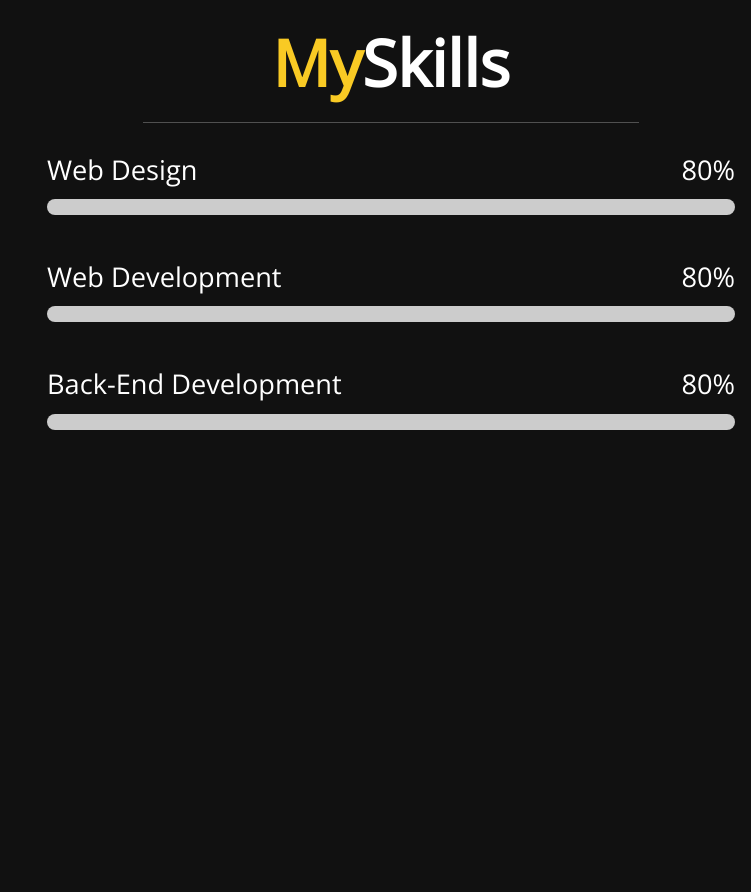
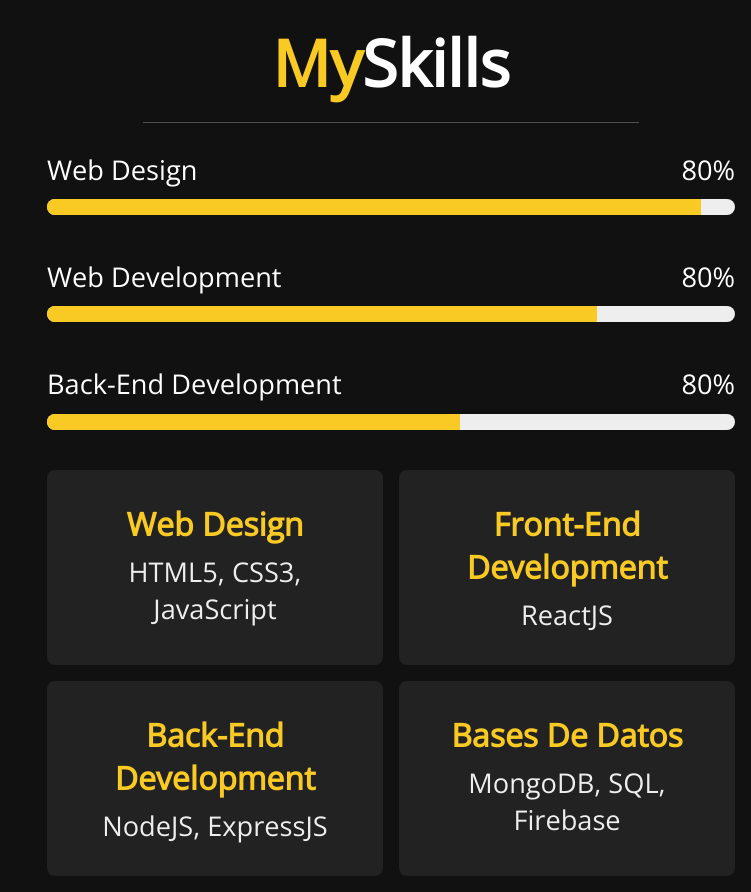
Before and after one commit to Espadaadelino/Portfolio, a plain HTML site: page index.html in a window 1280 px wide. Shown: the part 2329-3221 px from the top of the page, without its empty margins (529-1280 px from the left). Before the commit the page ends 2791 px from the top, so only its background shows below. Drawn offline with nearby package versions, Linux system fonts and the light colour scheme.

Commit message:
about me y mySkills terminadas

```diff
--- a/index.html
+++ b/index.html
@@ -87,6 +87,24 @@
                     <div class="bar"><span></span></div>
                 </div>
             </div>
+            <div class="box-container">
+                <div class="box">
+                    <h3>Web Design</h3>
+                    <p>HTML5, CSS3, JavaScript</p>
+                </div>
+                <div class="box">
+                    <h3>Front-End Development</h3>
+                    <p>ReactJS</p>
+                </div>
+                <div class="box">
+                    <h3>Back-end development</h3>
+                    <p>NodeJS, ExpressJS</p>
+                </div>
+                <div class="box">
+                    <h3>Bases de Datos</h3>
+                    <p>MongoDB, SQL, Firebase</p>
+                </div>
+            </div>
         </div>
 
     </section>
--- a/style.css
+++ b/style.css
@@ -238,18 +238,60 @@ header .follow a:hover{
 
 .about .row .skills .progress .bar{
     width: 100%;
-    background: #ccc;
+    background: #eee;
     overflow: hidden;
     height: 1rem;
     border-radius: 50rem;
 }
 
 .about .row .skills .progress .bar span{
-    font-display:block ;
-    height:100% ;
-    background:yellow;
+    display: block;
+    height: 100%;
+
 }
 
+.about .row .skills .progress:nth-child(1) .bar span{
+    width:95%;
+    background:var(--yellow)
+}
+
+.about .row .skills .progress:nth-child(2) .bar span{
+    width: 80%;
+    background: var(--yellow);
+}
+
+.about .row .skills .progress:nth-child(3) .bar span{
+    width:60%;
+    background: var(--yellow);
+}
+
+.about .row .box-container{
+    flex:1 1 48rem;
+    display: flex;
+    flex-wrap: wrap;
+    gap:1rem;
+
+}
+
+.about .row .box-container .box{
+   flex:1 1 15rem;
+   background: #222;
+   text-align: center;
+   padding:2rem;
+   border-radius: .5rem;
+
+}
+
+.about .row .box-container .box h3{
+    color:var(--yellow);
+    font-size: 2rem;
+}
+
+.about .row .box-container .box p{
+    color:#eee;
+    font-size: 1.7rem;
+    padding-top: .5rem;
+}
 
 
 
```
